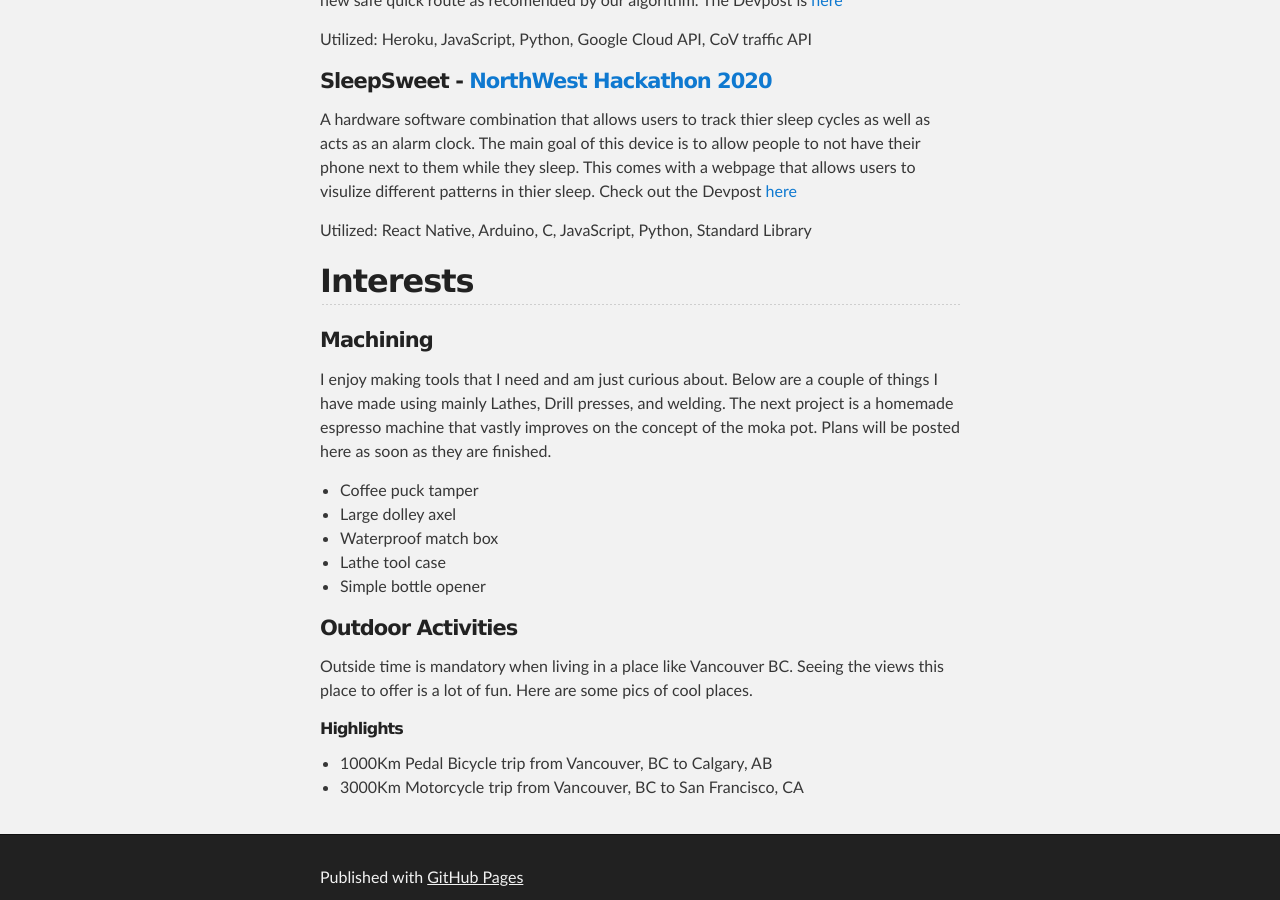
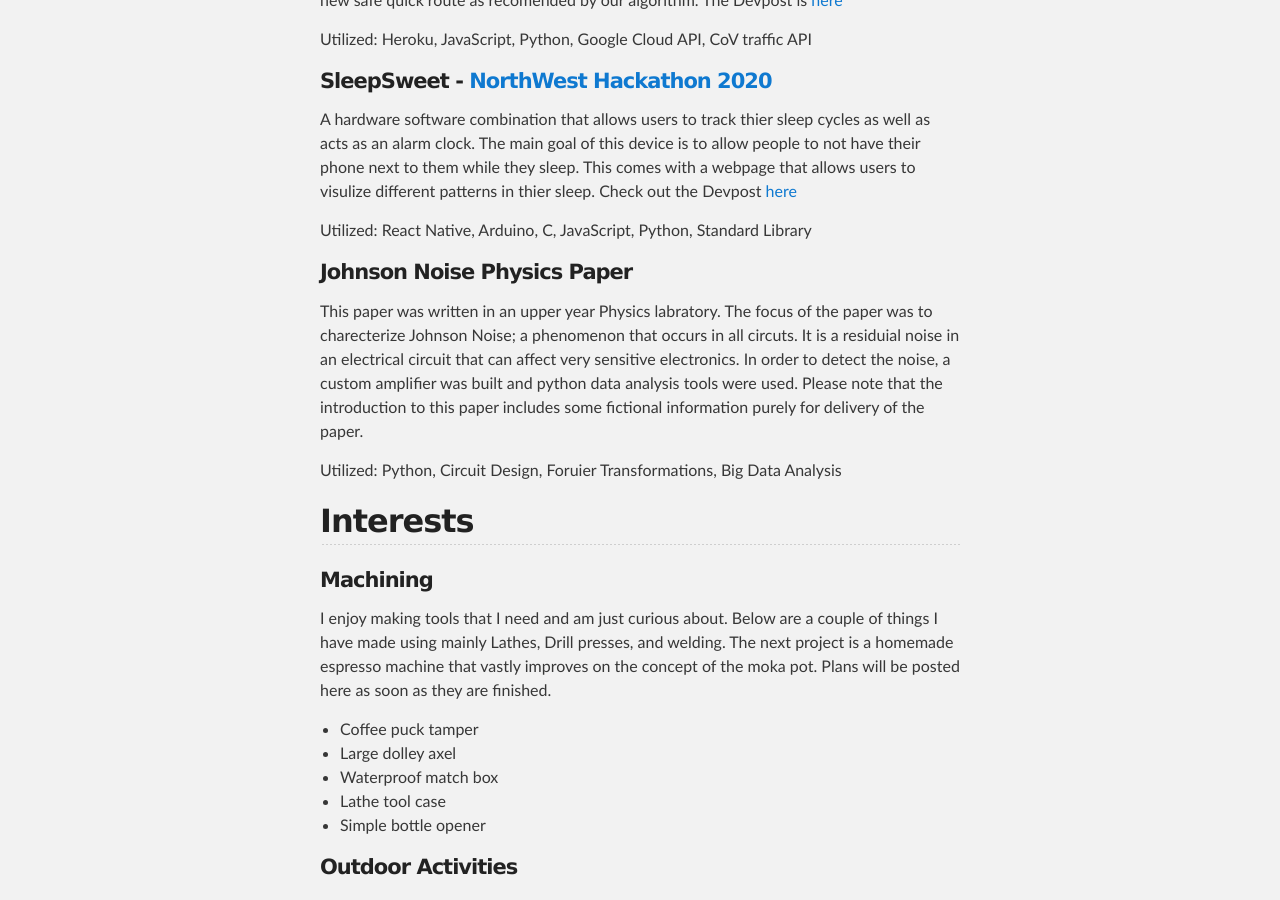
Before and after one commit to iminator25/iminator25.github.io, a Jekyll site: the page built from index.md, in a window 1280 px wide and 900 px high, scrolled down 2287 px. Built offline with Jekyll 4.4.1, drawn with Linux system fonts in a browser that asks for light colours.

Commit message:
Add: Johnson noise description

```diff
--- a/index.md
+++ b/index.md
@@ -78,6 +78,11 @@ A hardware software combination that allows users to track thier sleep cycles as
 
 Utilized: React Native, Arduino, C, JavaScript, Python, Standard Library
 
+#### Johnson Noise Physics Paper
+This paper was written in an upper year Physics labratory. The focus of the paper was to charecterize Johnson Noise; a phenomenon that occurs in all circuts. It is a residuial noise in an electrical circuit that can affect very sensitive electronics. In order to detect the noise, a custom amplifier was built and python data analysis tools were used. Please note that the introduction to this paper includes some fictional information purely for delivery of the paper.
+
+Utilized: Python, Circuit Design, Foruier Transformations, Big Data Analysis
+
 ## Interests
 
 #### Machining
```
